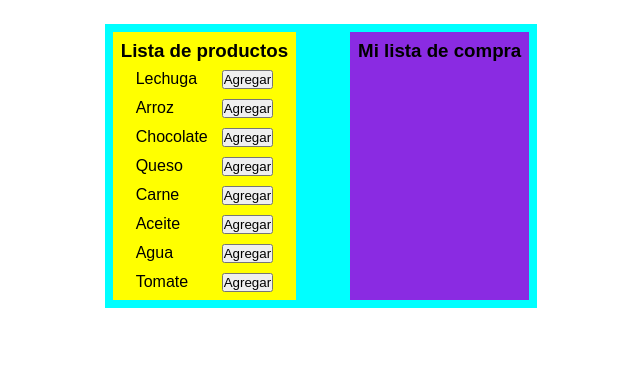
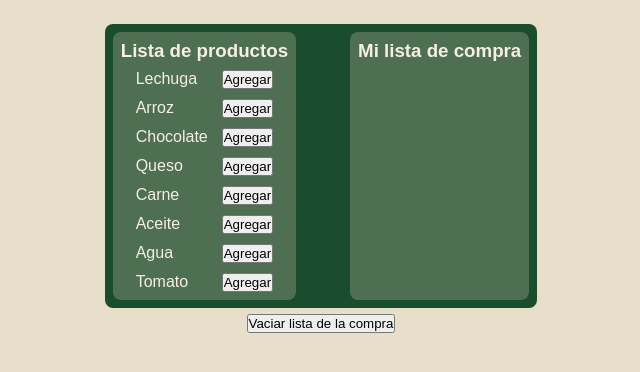
Before and after one commit to mipaes7/webStorage, a plain HTML site: page index.html in a window 1280 px wide. Shown: the whole page, without its empty margins (319-959 px from the left). Drawn offline with Linux system fonts and the light colour scheme.

Commit message:
finalizado

```diff
--- a/index.html
+++ b/index.html
@@ -14,19 +14,11 @@
         <div class="contenedorGrande">
             <section id="productos">
                 <h3>Lista de productos</h3>
-                <ul>
-                    <li><p>Lechuga</p><button>Agregar</button></li>
-                    <li><p>Arroz</p><button>Agregar</button></li>
-                    <li><p>Chocolate</p><button>Agregar</button></li>
-                    <li><p>Queso</p><button>Agregar</button></li>
-                    <li><p>Carne</p><button>Agregar</button></li>
-                    <li><p>Aceite</p><button>Agregar</button></li>
-                    <li><p>Agua</p><button>Agregar</button></li>
-                    <li><p>Tomate</p><button>Agregar</button></li>
-                </ul>
+                <ul id="itemsLista"></ul>
             </section>
             <section id="lista">
                 <h3>Mi lista de compra</h3>
+                <ul id="itemsAgregados"></ul>
             </section>
         </div>
         <div id="clearButton"></div>
--- a/main.js
+++ b/main.js
@@ -0,0 +1,157 @@
+//VARIABLES
+const itemsLista = document.getElementById('itemsLista');
+const itemsAgregados = document.getElementById('itemsAgregados');
+const clearButton = document.getElementById('clearButton');
+const fragmento = document.createDocumentFragment();
+
+const arrayItems = [
+    {
+        id: '1',
+        item: 'Lechuga'
+    },
+    {
+        id: '2',
+        item: 'Arroz'
+    },
+    {
+        id: '3',
+        item: 'Chocolate'
+    },
+    {
+        id: '4',
+        item: 'Queso'
+    },
+    {
+        id: '5',
+        item: 'Carne'
+    },
+    {
+        id: '6',
+        item: 'Aceite'
+    },
+    {
+        id: '7',
+        item: 'Agua'
+    },
+    {
+        id: '8',
+        item: 'Tomato'
+    }
+];
+
+let carrito = JSON.parse(localStorage.getItem("carrito")) || [];
+
+//EVENTOS
+document.addEventListener('DOMContentLoaded', () => {
+    pintarListaItems();
+    pintarCarrito();
+    pintarBtnClear();
+});
+
+document.addEventListener('click', ({target}) => {
+    if (target.matches('ul .agregar')) {
+        let id = target.id;
+        crearCarrito(id);
+        guardar();
+        pintarCarrito();
+
+    }
+
+    if (target.matches('ul .eliminar')) {
+        let id = target.id;
+        eliminarCarrito(id);
+        guardar();
+        pintarCarrito();
+    }
+
+    if (target.matches('div .clearBtn')) {
+        console.log(target.id);
+        clearLista();
+    }
+});
+
+//FUNCIONES
+const pintarListaItems = () => {
+    arrayItems.forEach(({id, item}) => {
+        const listElement = document.createElement('li');
+        listElement.textContent = item;
+        const btn = document.createElement('button');
+        btn.id = id;
+        btn.classList.add('agregar');
+        btn.textContent = 'Agregar';
+        listElement.append(btn);
+        fragmento.append(listElement);
+    });
+    itemsLista.append(fragmento);
+}
+
+const pintarCarrito = () => {
+    itemsAgregados.innerHTML = '';
+    carrito.forEach((articulo) => {
+        const listElement = document.createElement('li');
+        listElement.textContent = `${articulo.cantidad}x ${articulo.item}`;
+        listElement.id = articulo.id;
+        const btn = document.createElement('button');
+        btn.id = articulo.id;
+        btn.textContent = 'Eliminar';
+        btn.classList.add('eliminar');
+        listElement.append(btn);
+        fragmento.append(listElement);
+    });
+    itemsAgregados.append(fragmento);
+}
+
+const pintarBtnClear = () => {
+    clearButton.innerHTML = '';
+    const btn = document.createElement('button');
+    btn.id = 'clearButton';
+    btn.textContent = 'Vaciar lista de la compra';
+    btn.classList.add('clearBtn');
+    fragmento.append(btn);
+    clearButton.append(fragmento);
+}
+
+const crearCarrito = (id) => {
+    const encontrado = carrito.find((item) => item.id === id); //
+
+    if (!encontrado) {
+        const producto = arrayItems.find((item) => item.id === id);  // cercioramos que este producto exista en arrayItems que es el equivalente a la BBDD
+        const obj = {
+            ...producto,
+            cantidad: 1
+        };
+        obj.id = id;
+        carrito.push(obj);
+    } else {
+        encontrado.cantidad += 1;
+    }
+
+}
+
+
+const guardar = () => {
+    localStorage.setItem('carrito', JSON.stringify(carrito));
+}
+
+const clearLista = () => {
+    carrito.length = 0;
+    localStorage.clear();
+    pintarCarrito();
+}
+
+const eliminarCarrito = (id) => {
+    const item = carrito.find(item => item.id === id);
+
+    if (item) {
+        item.cantidad -= 1;
+
+        if (item.cantidad <= 0) {
+            const index = carrito.indexOf(item);
+            if (index !== -1) {
+                carrito.splice(index, 1);
+            }
+        }
+        guardar();
+        pintarCarrito();
+    }
+}
--- a/styles.css
+++ b/styles.css
@@ -11,21 +11,24 @@ body {
     align-items: center;
     min-height: 100vh;
     padding: 24px;
-
+    background-color: #E8DFCA;
+    color: #F5EFE6;
 }
 
 main {
     display: flex;
     flex-direction: column;
     align-items: center;
+    gap: 6px;
 }
 
 .contenedorGrande {
     display: flex;
     flex-direction: row;
     gap: 54px;
-    background-color: aqua;
+    background-color: #1A4D2E;
     padding: 8px;
+    border-radius: 8px;
 }
 
 #productos {
@@ -33,8 +36,9 @@ main {
     flex-direction: column;
     align-items: center;
     gap: 8px;
-    background-color: yellow;
+    background-color: #4F6F52;
     padding: 8px;
+    border-radius: 8px;
 }
 
 #productos ul {
@@ -54,8 +58,9 @@ main {
     flex-direction: column;
     align-items: center;
     gap: 8px;
-    background-color: blueviolet;
+    background-color: #4F6F52;
     padding: 8px;
+    border-radius: 8px;
 }
 
 #lista ul {
```
